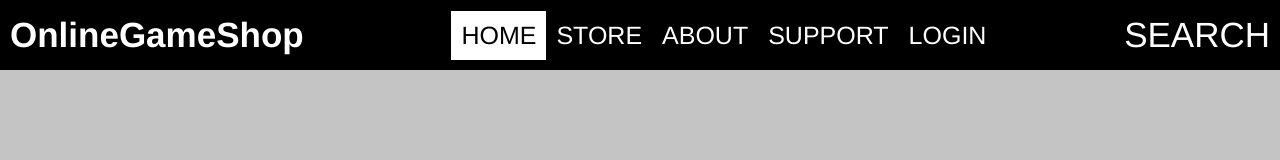
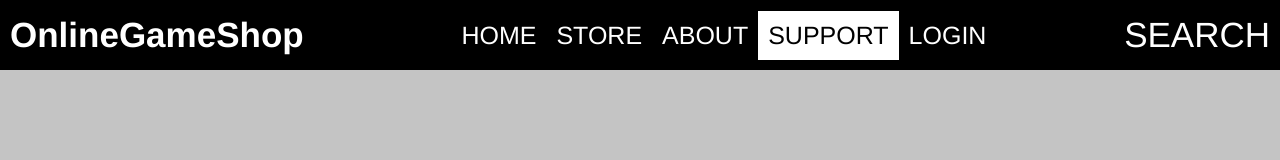
Before and after one commit to DavorMeter/HCI-seminarski, a Gatsby site in the folder Online_Game_Shop/: page / in a window 1280 px wide. Built offline with nearby package versions, Linux system fonts and the light colour scheme; Gatsby itself is replaced by a stand-in of ours.

Commit message:
Refaktorirano to use props for active

```diff
--- a/Online_Game_Shop/src/components/NavigationBar/Index.js
+++ b/Online_Game_Shop/src/components/NavigationBar/Index.js
@@ -6,10 +6,10 @@ import {
 } from './layout.module.css'
 
 const navTabs = ['HOME','STORE','ABOUT','SUPPORT','LOGIN']
-const NavigationBar = () =>
+const NavigationBar = ({activeTab}) =>
 <nav className={navigationBar}>
     {navTabs.map(tab => {
-      if (tab === 'HOME')
+      if (tab === activeTab)
       return (
         <li className={active}>
           {tab}
--- a/Online_Game_Shop/src/components/NavigationHeader/index.js
+++ b/Online_Game_Shop/src/components/NavigationHeader/index.js
@@ -7,10 +7,10 @@ import {
     navigationHeader,
 } from './layout.module.css'
 
-const NavigationHeader = () => (
+const NavigationHeader = ({activeTab}) => (
   <section className={navigationHeader}>
     <Logo/>
-    <NavigationBar/>
+    <NavigationBar activeTab={activeTab}/>
     <SearchBox/>
   </section>
 )
--- a/Online_Game_Shop/src/pages/index.js
+++ b/Online_Game_Shop/src/pages/index.js
@@ -3,7 +3,7 @@ import React from "react"
 import NavigationHeader from "../components/NavigationHeader"
 const IndexPage = () => (
   <main>
-    <NavigationHeader/>
+    <NavigationHeader activeTab = "SUPPORT"/>
   </main>
 )
 
```
